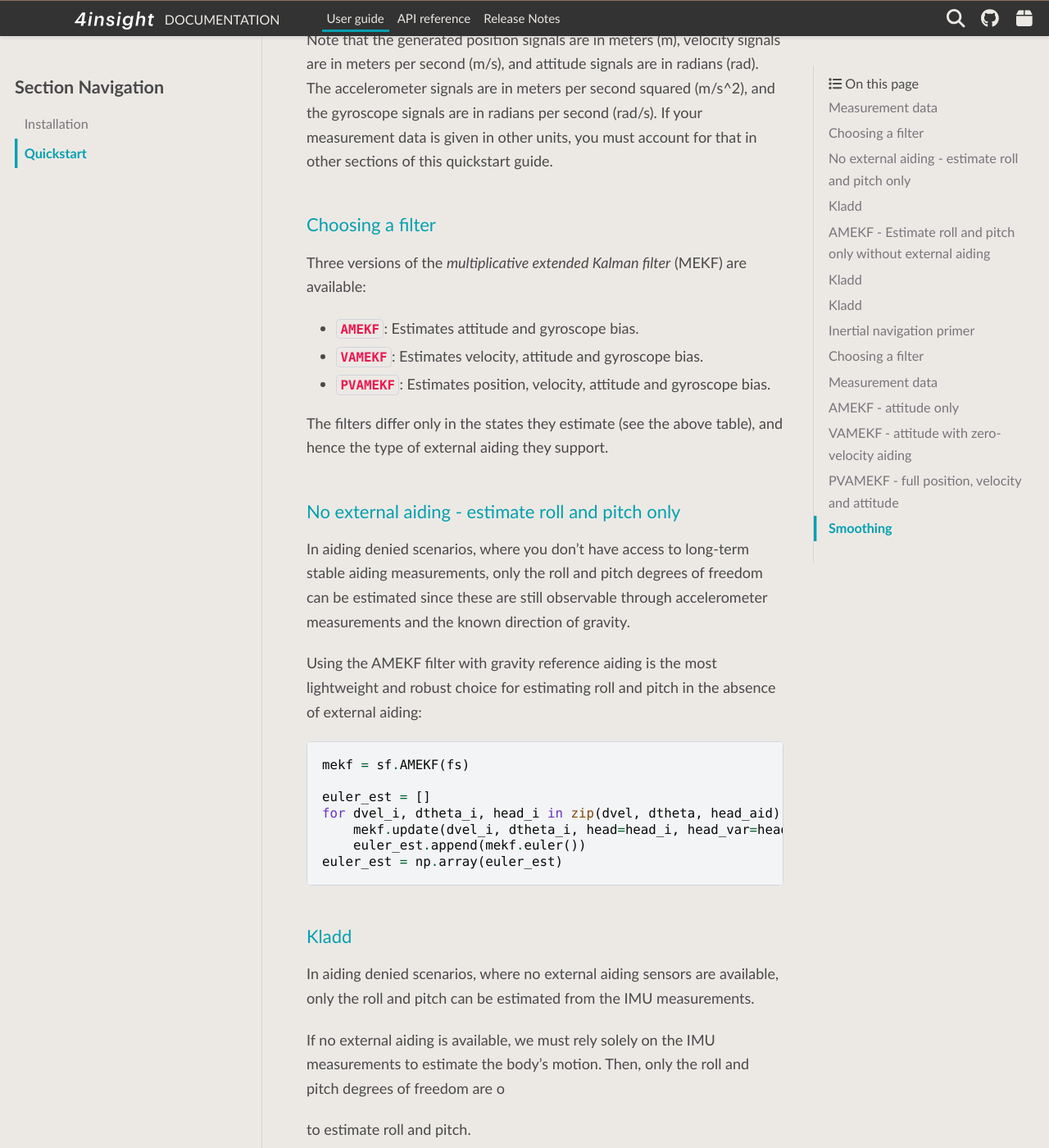
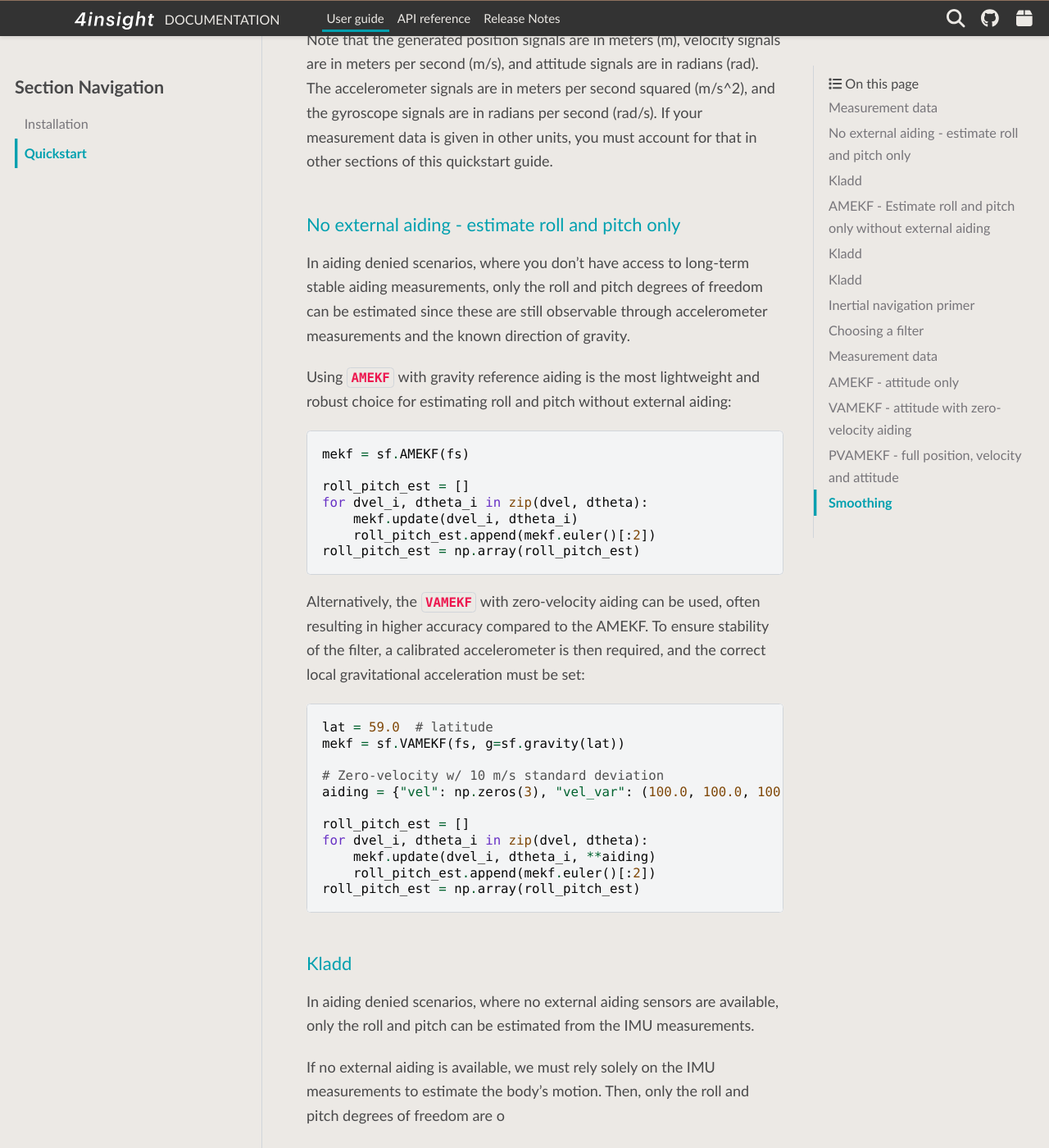
Before and after one commit to 4Subsea/smsfusion-python, a Sphinx documentation site: the page built from docs/user_guide/quickstart.rst, in a window 1280 px wide and 1400 px high, scrolled down 2210 px. Shown: the whole window at 82% size. Built offline with Sphinx 7.4.7 and the PyData theme 0.15.4, drawn with Linux system fonts in a browser that asks for light colours.

Commit message:
some changes

```diff
--- a/docs/user_guide/quickstart.rst
+++ b/docs/user_guide/quickstart.rst
@@ -94,19 +94,6 @@ are in meters per second squared (m/s^2), and the gyroscope signals are in radia
 per second (rad/s). If your measurement data is given in other units, you must account
 for that in other sections of this quickstart guide.
 
-
-Choosing a filter
------------------
-Three versions of the `multiplicative extended Kalman filter` (MEKF) are available:
-
-- :class:`~smsfusion.AMEKF`: Estimates attitude and gyroscope bias.
-- :class:`~smsfusion.VAMEKF`: Estimates velocity, attitude and gyroscope bias.
-- :class:`~smsfusion.PVAMEKF`: Estimates position, velocity, attitude and gyroscope bias.
-
-The filters differ only in the states they estimate (see the above table), and hence
-the type of external aiding they support.
-
-
 No external aiding - estimate roll and pitch only
 -------------------------------------------------
 In aiding denied scenarios, where you don't have access to long-term stable aiding
@@ -114,18 +101,37 @@ measurements, only the roll and pitch degrees of freedom can be estimated since
 these are still observable through accelerometer measurements and the known direction
 of gravity.
 
-Using the AMEKF filter with gravity reference aiding is the most lightweight and
-robust choice for estimating roll and pitch in the absence of external aiding:
+Using :class:`~smsfusion.AMEKF` with gravity reference aiding is the most lightweight
+and robust choice for estimating roll and pitch without external aiding:
 
 .. code-block:: python
 
     mekf = sf.AMEKF(fs)
 
-    euler_est = []
-    for dvel_i, dtheta_i, head_i in zip(dvel, dtheta, head_aid):
-        mekf.update(dvel_i, dtheta_i, head=head_i, head_var=head_noise_std**2)
-        euler_est.append(mekf.euler())
-    euler_est = np.array(euler_est)
+    roll_pitch_est = []
+    for dvel_i, dtheta_i in zip(dvel, dtheta):
+        mekf.update(dvel_i, dtheta_i)
+        roll_pitch_est.append(mekf.euler()[:2])
+    roll_pitch_est = np.array(roll_pitch_est)
+
+Alternatively, the :class:`~smsfusion.VAMEKF` with zero-velocity aiding can be
+used, often resulting in higher accuracy compared to the AMEKF. To ensure stability
+of the filter, a calibrated accelerometer is then required, and the correct local
+gravitational acceleration must be set:
+
+.. code-block:: python
+
+    lat = 59.0  # latitude
+    mekf = sf.VAMEKF(fs, g=sf.gravity(lat))
+
+    # Zero-velocity w/ 10 m/s standard deviation
+    aiding = {"vel": np.zeros(3), "vel_var": (100.0, 100.0, 100.0)}
+
+    roll_pitch_est = []
+    for dvel_i, dtheta_i in zip(dvel, dtheta):
+        mekf.update(dvel_i, dtheta_i, **aiding)
+        roll_pitch_est.append(mekf.euler()[:2])
+    roll_pitch_est = np.array(roll_pitch_est)
 
 
 Kladd
```
